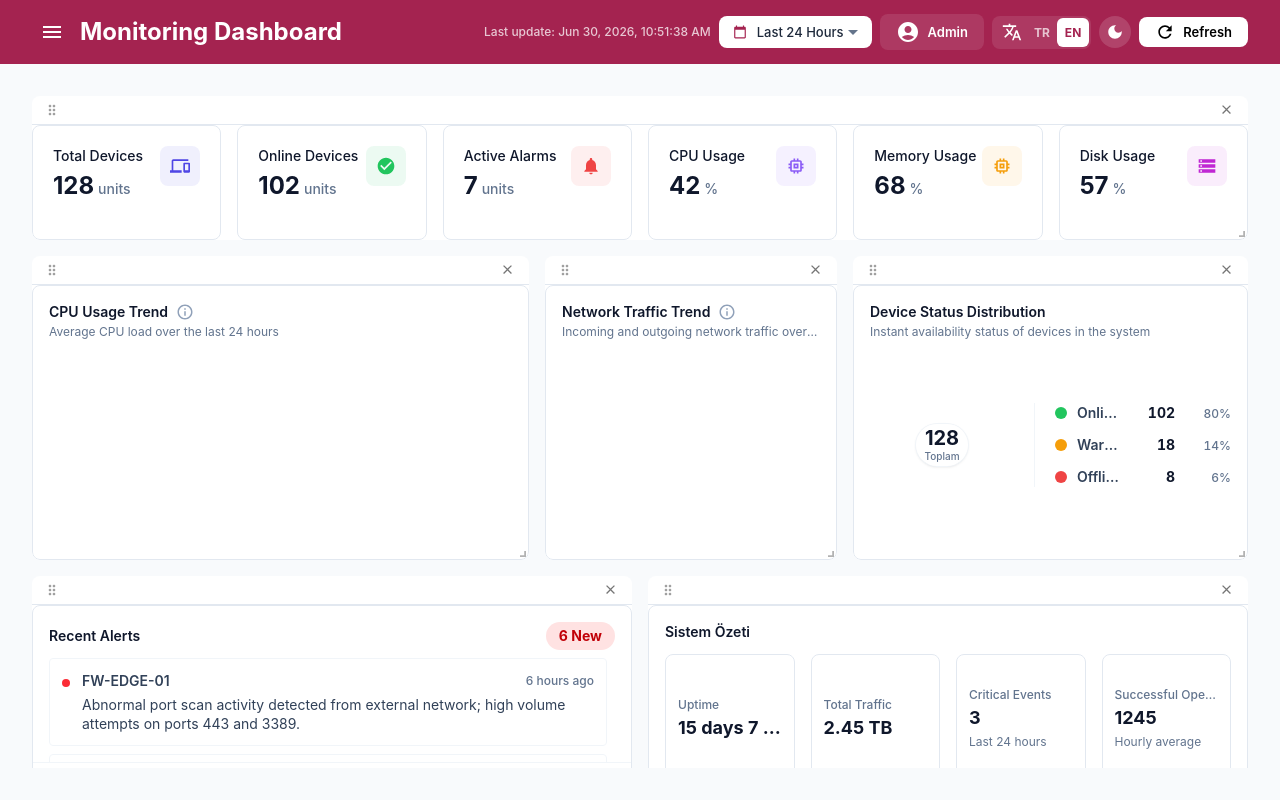
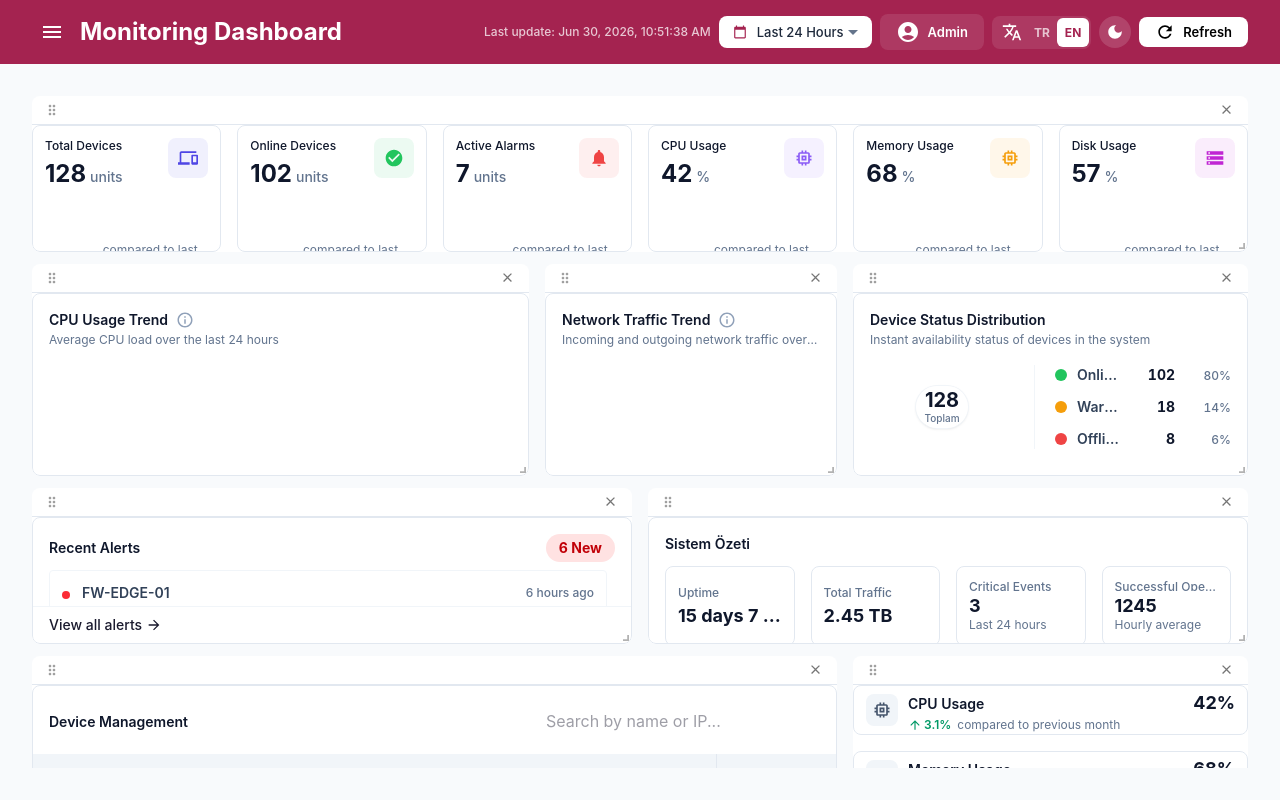
Before and after one commit to aycacerence/Monitoring-dashboard, a React (Vite) app: page / in a window 1280 px wide. Built offline with nearby package versions, Linux system fonts and the light colour scheme.

Commit message:
fix: default  görünüm  düzeltildi

```diff
--- a/src/components/dashboard/DraggableGrid/DraggableGrid.jsx
+++ b/src/components/dashboard/DraggableGrid/DraggableGrid.jsx
@@ -18,6 +18,9 @@ import { loadLayout, saveLayout } from '../../../utils/layoutStorage';
 const BREAKPOINTS = { lg: 1200, md: 996, sm: 768, xs: 480 };
 const COLS = { lg: 12, md: 12, sm: 6, xs: 4 };
 const DROPPING_ITEM_ID = '__dropping_widget__';
+const GRID_MARGIN = [16, 12];
+const MIN_ROW_HEIGHT = 44;
+const MAX_ROW_HEIGHT = 64;
 
 const createDefaultLayoutItems = () =>
   Object.entries(ORIGINAL_POSITIONS).map(([id, position]) => ({
@@ -50,6 +53,27 @@ const protectDesktopWidgetSpace = (item) => {
     };
   }
 
+  const compressedDefaultSignature = {
+    [WIDGET_IDS.CPU_CHART]: { y: 3, h: 3 },
+    [WIDGET_IDS.NETWORK_CHART]: { y: 3, h: 3 },
+    [WIDGET_IDS.DEVICE_STATUS_CHART]: { y: 3, h: 3 },
+    [WIDGET_IDS.ALERTS_CARD]: { y: 6, h: 2 },
+    [WIDGET_IDS.SYSTEM_SUMMARY]: { y: 6, h: 2 },
+    [WIDGET_IDS.DEVICES_TABLE]: { y: 8, h: 5 },
+    [WIDGET_IDS.RESOURCE_USAGE]: { y: 8, h: 5 },
+  };
+  const compressedDefault = compressedDefaultSignature[item.i];
+
+  if (compressedDefault && item.y === compressedDefault.y && item.h === compressedDefault.h) {
+    return {
+      ...item,
+      y: original.y,
+      h: original.h,
+      minW: original.minW,
+      minH: original.minH,
+    };
+  }
+
   return {
     ...item,
     minW: original.minW || item.minW,
@@ -70,6 +94,9 @@ const hasDroppingItem = (nextLayouts) =>
   Object.values(nextLayouts || {}).some((items = []) =>
     items.some((item) => item.i === DROPPING_ITEM_ID),
   );
+
+const getLayoutRows = (items = []) =>
+  items.reduce((max, item) => Math.max(max, (item.y || 0) + (item.h || 1)), 1);
 
 const scheduleChartResize = () => {
   window.requestAnimationFrame(() => {
@@ -115,6 +142,7 @@ export default function DraggableGrid({ widgets = [] }) {
   const { width, containerRef } = useContainerWidth({ initialWidth: 1200 });
   const droppingWidgetIdRef = useRef(null);
   const [layouts, setLayouts] = useState(() => sanitizeLayouts(loadLayout()) || createDefaultLayouts());
+  const [rowHeight, setRowHeight] = useState(MAX_ROW_HEIGHT);
 
   const widgetMap = useMemo(() => {
     return widgets.reduce((acc, widget) => {
@@ -131,6 +159,25 @@ export default function DraggableGrid({ widgets = [] }) {
     window.addEventListener('rgl:dragstart', handleDragStart);
     return () => window.removeEventListener('rgl:dragstart', handleDragStart);
   }, []);
+
+  useEffect(() => {
+    if (!isDesktop || !containerRef.current) return undefined;
+
+    const calculateRowHeight = () => {
+      const availableHeight = containerRef.current?.clientHeight || 0;
+      const rows = getLayoutRows(layouts.lg);
+      const verticalMargins = Math.max(rows - 1, 0) * GRID_MARGIN[1];
+      const nextRowHeight = Math.floor((availableHeight - verticalMargins) / rows);
+      setRowHeight(Math.max(MIN_ROW_HEIGHT, Math.min(MAX_ROW_HEIGHT, nextRowHeight || MAX_ROW_HEIGHT)));
+      scheduleChartResize();
+    };
+
+    calculateRowHeight();
+    const resizeObserver = new ResizeObserver(calculateRowHeight);
+    resizeObserver.observe(containerRef.current);
+
+    return () => resizeObserver.disconnect();
+  }, [containerRef, isDesktop, layouts.lg]);
 
   const handleLayoutChange = useCallback((_currentLayout, allLayouts) => {
     if (hasDroppingItem(allLayouts)) {
@@ -254,8 +301,8 @@ export default function DraggableGrid({ widgets = [] }) {
         layouts={layouts}
         breakpoints={BREAKPOINTS}
         cols={COLS}
-        rowHeight={64}
-        margin={[16, 16]}
+        rowHeight={rowHeight}
+        margin={GRID_MARGIN}
         containerPadding={[0, 0]}
         draggableHandle=".drag-handle"
         dragConfig={{ enabled: true, handle: '.drag-handle' }}
--- a/src/components/kpi/KpiCard/KpiCard.jsx
+++ b/src/components/kpi/KpiCard/KpiCard.jsx
@@ -64,34 +64,34 @@ function KpiCard({
   };
 
   return (
-    <Card hoverable className="group flex h-auto flex-col justify-between lg:h-full">
-      <div className="flex items-start justify-between mb-2">
+    <Card hoverable className="group flex h-auto flex-col justify-between lg:h-full lg:p-3">
+      <div className="mb-2 flex items-start justify-between lg:mb-1">
         <div className="flex-1">
-          <p className="text-sm font-medium text-slate-900 dark:text-white mb-1">{title}</p>
+          <p className="mb-1 text-sm font-medium text-slate-900 dark:text-white lg:text-xs">{title}</p>
           <div className="flex items-baseline gap-1">
-            <h3 className="text-2xl font-bold text-slate-900 dark:text-white">{value}</h3>
-            {unit && <span className="text-sm font-medium text-slate-500 dark:text-slate-400">{unit}</span>}
+            <h3 className="text-2xl font-bold text-slate-900 dark:text-white lg:text-xl xl:text-2xl">{value}</h3>
+            {unit && <span className="text-sm font-medium text-slate-500 dark:text-slate-400 lg:text-xs xl:text-sm">{unit}</span>}
           </div>
         </div>
         <Box
-          className="flex items-center justify-center w-10 h-10 rounded-lg shrink-0 transition-transform duration-300 ease-in-out group-hover:scale-110"
+          className="flex h-10 w-10 shrink-0 items-center justify-center rounded-lg transition-transform duration-300 ease-in-out group-hover:scale-110 lg:h-8 lg:w-8 xl:h-10 xl:w-10"
           sx={{ backgroundColor: `${color}15`, color: color }}
         >
           <IconComponent fontSize="small" />
         </Box>
       </div>
 
-      <div className="flex-1 min-h-[40px] my-2">
+      <div className="my-2 min-h-[40px] flex-1 lg:my-1 lg:min-h-[28px] xl:min-h-[36px]">
         {sparklineData && sparklineData.length > 0 && (
           <ReactECharts
             option={chartOptions}
-            style={{ height: '40px', width: '100%' }}
+            style={{ height: '100%', width: '100%' }}
             opts={{ renderer: 'svg' }}
           />
         )}
       </div>
 
-      <div className="mt-2">
+      <div className="mt-2 lg:mt-1">
         <TrendIndicator
           percentage={changePercentage}
           direction={changeDirection}
--- a/src/features/widgetVisibility/widgetVisibilitySlice.js
+++ b/src/features/widgetVisibility/widgetVisibilitySlice.js
@@ -13,14 +13,14 @@ export const WIDGET_IDS = {
 };
 
 export const ORIGINAL_POSITIONS = {
-  [WIDGET_IDS.KPI_GRID]:            { x: 0, y: 0, w: 12, h: 2, minW: 6, minH: 2 },
-  [WIDGET_IDS.CPU_CHART]:           { x: 0, y: 2, w: 5,  h: 4, minW: 3, minH: 3 },
-  [WIDGET_IDS.NETWORK_CHART]:       { x: 5, y: 2, w: 3,  h: 4, minW: 3, minH: 3 },
-  [WIDGET_IDS.DEVICE_STATUS_CHART]: { x: 8, y: 2, w: 4,  h: 4, minW: 3, minH: 3 },
-  [WIDGET_IDS.ALERTS_CARD]:         { x: 0, y: 6, w: 6,  h: 3, minW: 3, minH: 2 },
-  [WIDGET_IDS.SYSTEM_SUMMARY]:      { x: 6, y: 6, w: 6,  h: 3, minW: 3, minH: 2 },
-  [WIDGET_IDS.DEVICES_TABLE]:       { x: 0, y: 9, w: 8,  h: 5, minW: 4, minH: 3 },
-  [WIDGET_IDS.RESOURCE_USAGE]:      { x: 8, y: 9, w: 4,  h: 5, minW: 3, minH: 5 },
+  [WIDGET_IDS.KPI_GRID]:            { x: 0, y: 0, w: 12, h: 3, minW: 6, minH: 3 },
+  [WIDGET_IDS.CPU_CHART]:           { x: 0, y: 3, w: 5,  h: 4, minW: 3, minH: 3 },
+  [WIDGET_IDS.NETWORK_CHART]:       { x: 5, y: 3, w: 3,  h: 4, minW: 3, minH: 3 },
+  [WIDGET_IDS.DEVICE_STATUS_CHART]: { x: 8, y: 3, w: 4,  h: 4, minW: 3, minH: 3 },
+  [WIDGET_IDS.ALERTS_CARD]:         { x: 0, y: 7, w: 6,  h: 3, minW: 3, minH: 2 },
+  [WIDGET_IDS.SYSTEM_SUMMARY]:      { x: 6, y: 7, w: 6,  h: 3, minW: 3, minH: 2 },
+  [WIDGET_IDS.DEVICES_TABLE]:       { x: 0, y: 10, w: 8,  h: 4, minW: 4, minH: 3 },
+  [WIDGET_IDS.RESOURCE_USAGE]:      { x: 8, y: 10, w: 4,  h: 4, minW: 3, minH: 4 },
 };
 
 // Tüm widget'lar başlangıçta görünür.
```
